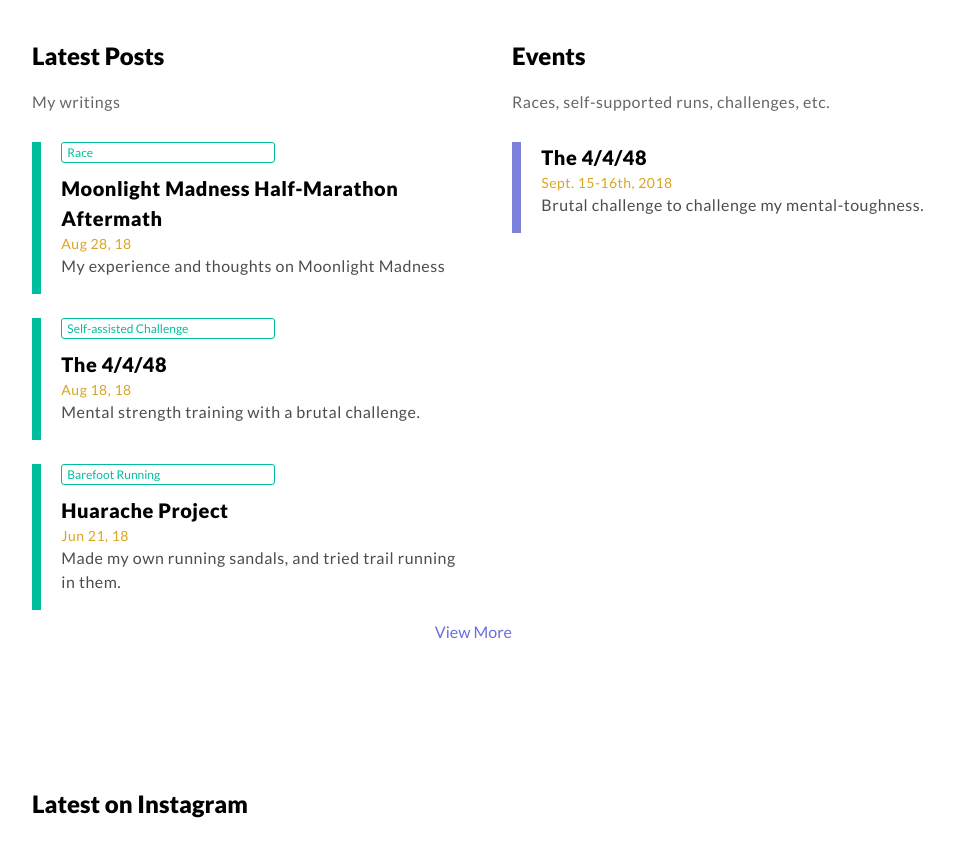
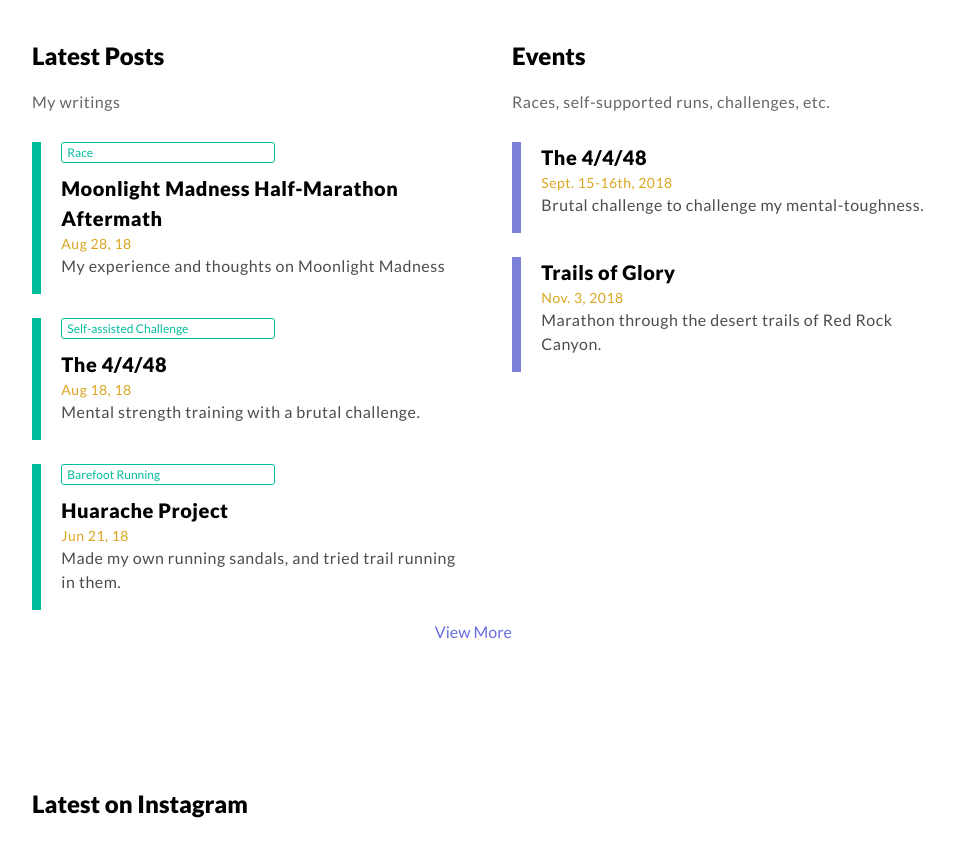
Before and after one commit to enriquezm/rotr, a Jekyll site: the page built from index.md, in a window 1280 px wide and 900 px high, scrolled down 1230 px. Shown: the top 857 px of the window, without its empty margins (128-1082 px from the left). Built offline with Jekyll 4.4.1, drawn with Linux system fonts in a browser that asks for light colours; nearby versions of some CDN libraries.

Commit message:
Add marathon race, yikes.

```diff
--- a/_data/events.yml
+++ b/_data/events.yml
@@ -7,3 +7,8 @@
   date: Sept. 15-16th, 2018
   lead: Brutal challenge to challenge my mental-toughness.
   live: true
+
+- title: Trails of Glory
+  date: Nov. 3, 2018
+  lead: Marathon through the desert trails of Red Rock Canyon.
+  live: true
```
